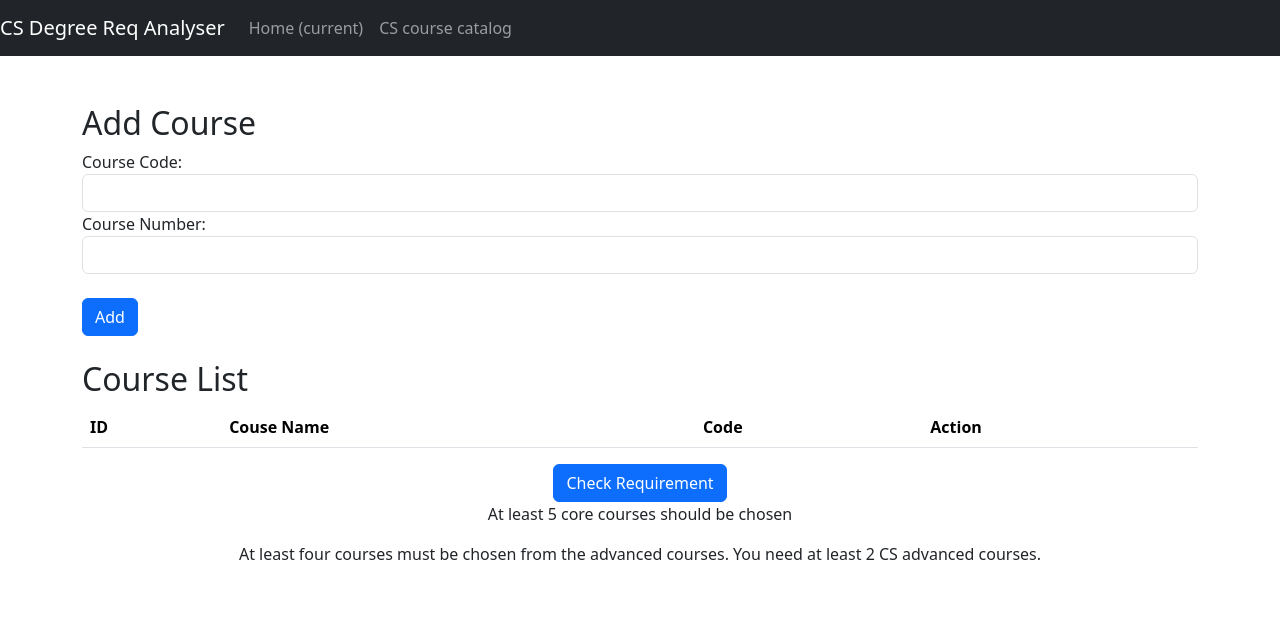
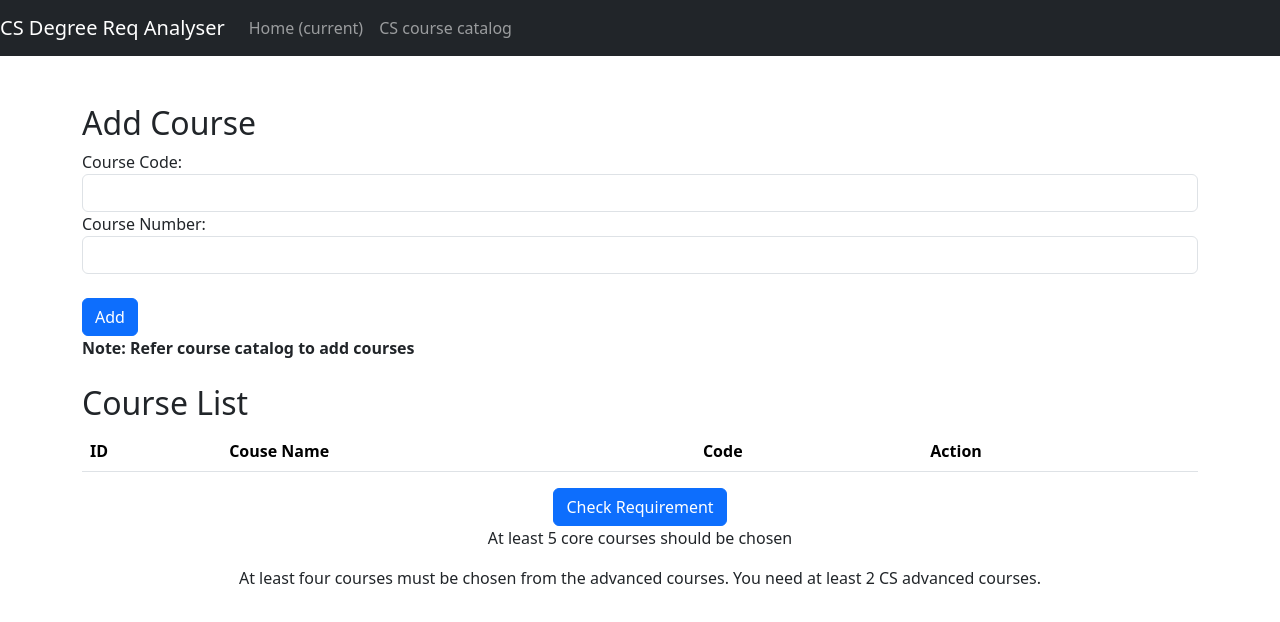
Before and after one commit to Furkhanhash/Degree-Requirement, an Angular app: page /addcourses in a window 1280 px wide. Shown: the top 622 px of the page. Built offline with nearby package versions, Linux system fonts and the light colour scheme.

Commit message:
note added

```diff
--- a/src/app/addcourses/addcourses.component.html
+++ b/src/app/addcourses/addcourses.component.html
@@ -23,7 +23,7 @@
     </div> -->
     <button type="submit" class="btn btn-primary">Add </button>
   </form>
-
+<p><strong>Note: Refer course catalog to add courses</strong></p>
   <h2 class="mt-4">Course List</h2>
   <table class="table">
     <thead>
```
